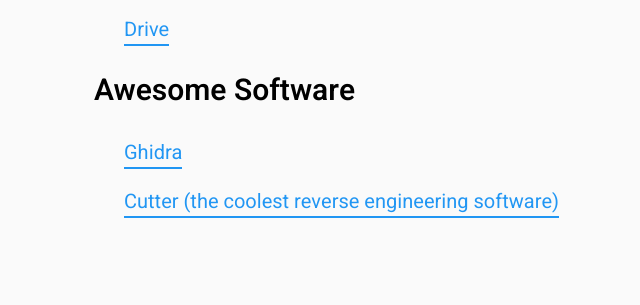
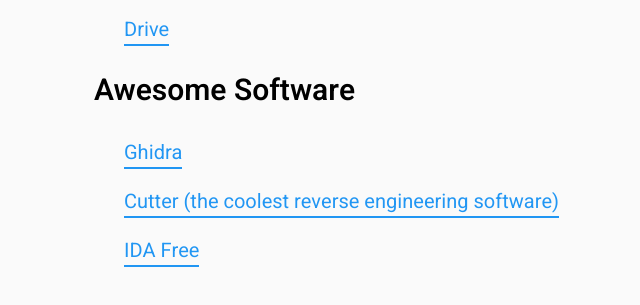
Before and after one commit to farberbrodsky/links, a plain HTML site: page index.html in a window 1280 px wide. Shown: the part 473-778 px from the top of the page, without its empty margins (0-640 px from the left). Drawn offline with Linux system fonts and the light colour scheme.

Commit message:
Update index.html

```diff
--- a/index.html
+++ b/index.html
@@ -42,7 +42,8 @@
         ]},
         {"title": "Awesome Software", "links": [
             {"name": "Ghidra", "link": "https://epic.cyberwebsite.ml/"},
-            {"name": "Cutter (the coolest reverse engineering software)", "link": "https://cutter.re/"}
+            {"name": "Cutter (the coolest reverse engineering software)", "link": "https://cutter.re/"},
+            {"name": "IDA Free", "link": "https://www.hex-rays.com/products/ida/support/download_freeware/"}
         ]}
     ]
 };
```
